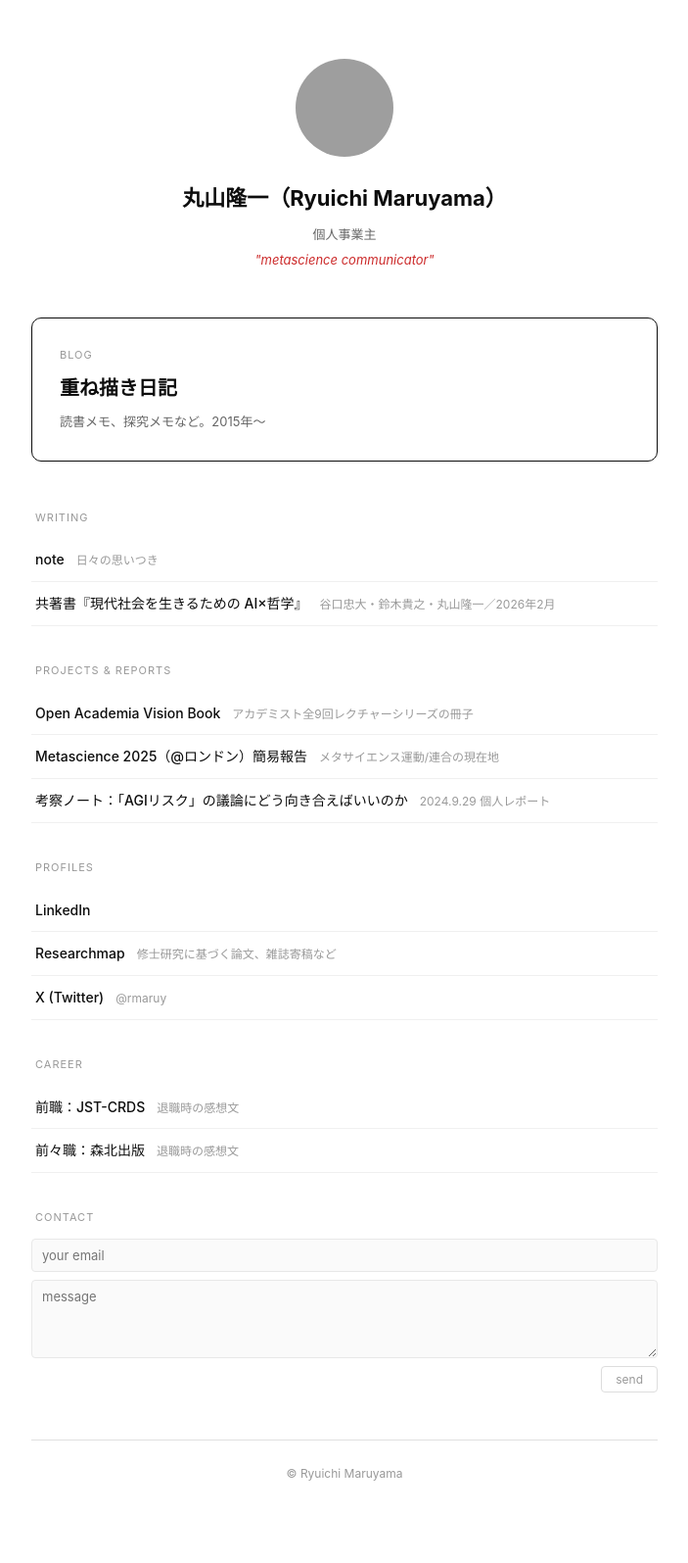
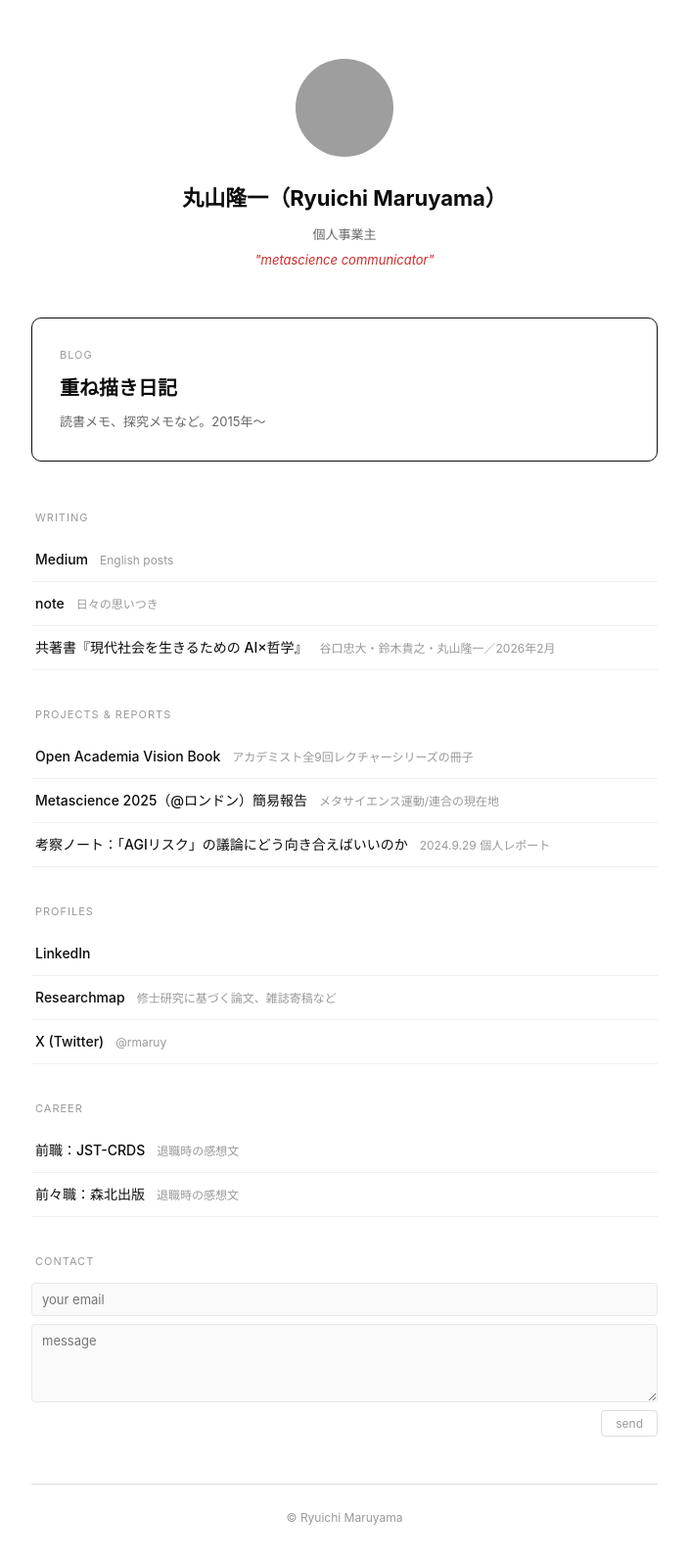
Before and after one commit to rmaruy3/rmaruy3.github.io, a Jekyll site: the page index.html, which Jekyll copies as it is, in a window 1280 px wide, cut to the strip 0-1619 px from the top of the page. Shown: the top 1595 px of the strip at 98% size, without its empty margins (288-991 px from the left). Built offline with Jekyll 4.4.1, drawn with Linux system fonts in a browser that asks for light colours; before the commit the page ends 1574 px from its top, so only the background shows below that; grey boxes are pictures that could not be loaded.

Commit message:
Update index.html

```diff
--- a/index.html
+++ b/index.html
@@ -173,6 +173,10 @@
     <div class="section">
       <p class="section-label">Writing</p>
       <div class="small-links">
+        <a class="small-link" href="https://medium.com/@rmaruy3" target="_blank" rel="noopener">
+          <span class="link-title">Medium</span>
+          <span class="link-desc">English posts</span>
+        </a>
         <a class="small-link" href="https://note.com/rmaruy" target="_blank" rel="noopener">
           <span class="link-title">note</span>
           <span class="link-desc">日々の思いつき</span>
```
